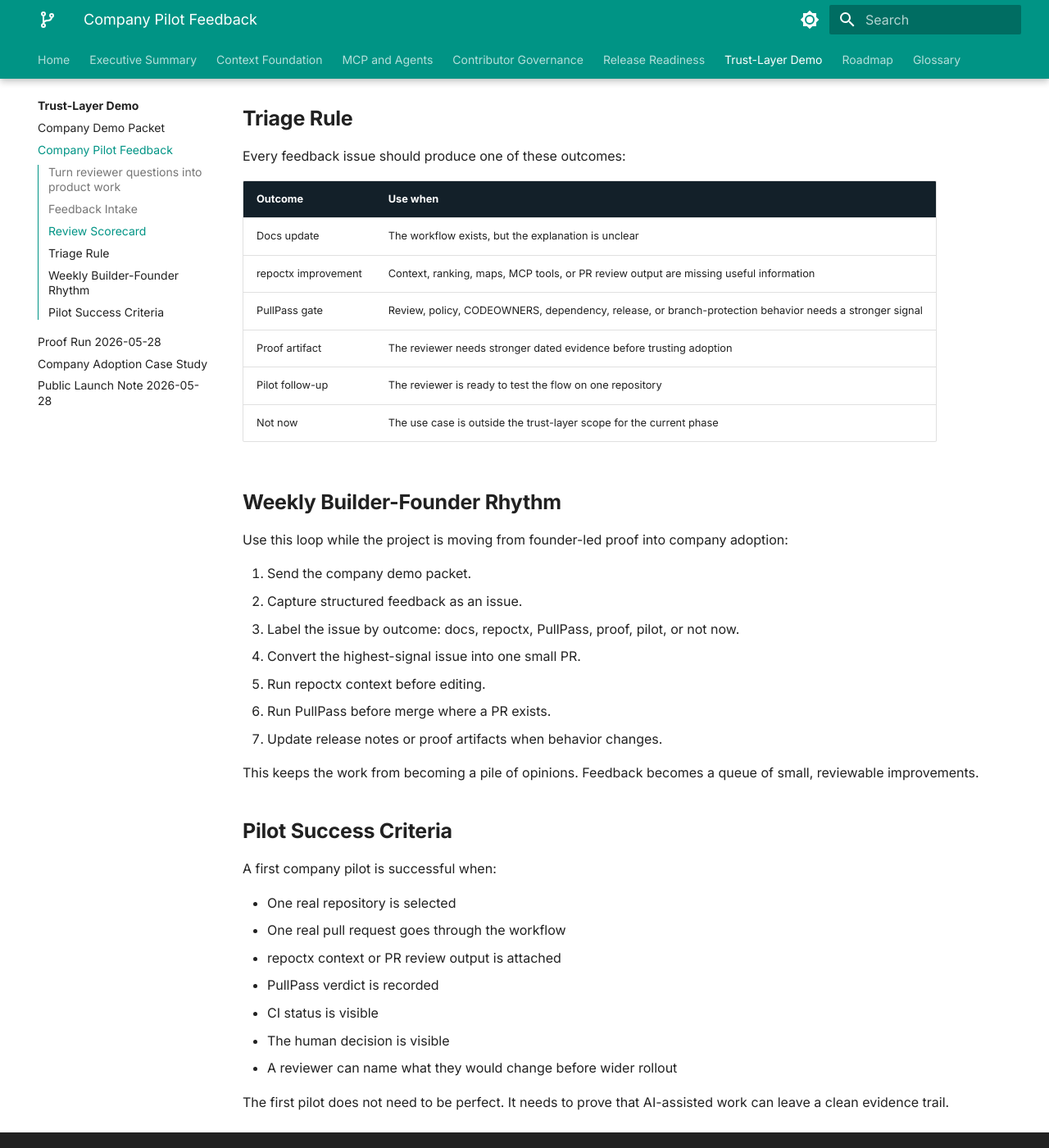
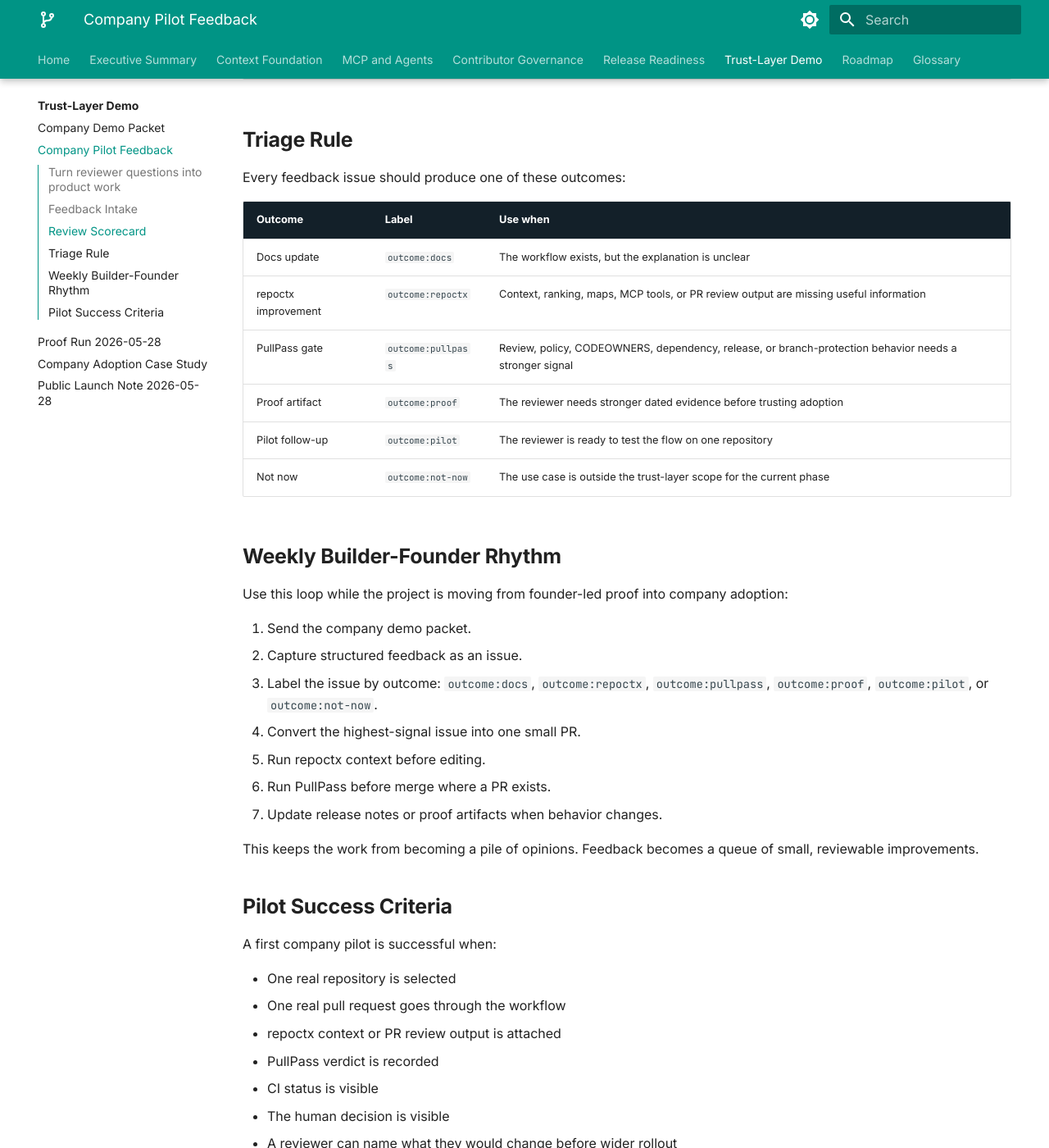
Before and after one commit to BASHBOP/otito, an MkDocs documentation site: the page built from docs/05-trust-layer-demo/company-pilot-feedback.md, in a window 1280 px wide and 1400 px high, scrolled down 1422 px. Shown: the whole window at 82% size. Built offline with MkDocs 1.6.1 and Material for MkDocs 9.7.7, drawn with Linux system fonts in a browser that asks for light colours; some of the changed text lies outside the part shown.

Commit message:
docs: wire pilot feedback triage labels

```diff
--- a/docs/05-trust-layer-demo/company-pilot-feedback.md
+++ b/docs/05-trust-layer-demo/company-pilot-feedback.md
@@ -12,7 +12,7 @@ The goal is to capture three things:
 
 ## Feedback Intake
 
-Open a **Company pilot feedback** issue after a reviewer has read the [company demo packet](./company-demo-packet.md).
+Open a **Company pilot feedback** issue after a reviewer has read the [company demo packet](./company-demo-packet.md). New issues from that form are labeled `pilot-feedback`, `trust-layer`, and `enhancement` automatically.
 
 Good feedback is structured and sanitized:
 
@@ -41,14 +41,14 @@ Use this scorecard when reviewing company feedback.
 
 Every feedback issue should produce one of these outcomes:
 
-| Outcome | Use when |
-| --- | --- |
-| Docs update | The workflow exists, but the explanation is unclear |
-| repoctx improvement | Context, ranking, maps, MCP tools, or PR review output are missing useful information |
-| PullPass gate | Review, policy, CODEOWNERS, dependency, release, or branch-protection behavior needs a stronger signal |
-| Proof artifact | The reviewer needs stronger dated evidence before trusting adoption |
-| Pilot follow-up | The reviewer is ready to test the flow on one repository |
-| Not now | The use case is outside the trust-layer scope for the current phase |
+| Outcome | Label | Use when |
+| --- | --- | --- |
+| Docs update | `outcome:docs` | The workflow exists, but the explanation is unclear |
+| repoctx improvement | `outcome:repoctx` | Context, ranking, maps, MCP tools, or PR review output are missing useful information |
+| PullPass gate | `outcome:pullpass` | Review, policy, CODEOWNERS, dependency, release, or branch-protection behavior needs a stronger signal |
+| Proof artifact | `outcome:proof` | The reviewer needs stronger dated evidence before trusting adoption |
+| Pilot follow-up | `outcome:pilot` | The reviewer is ready to test the flow on one repository |
+| Not now | `outcome:not-now` | The use case is outside the trust-layer scope for the current phase |
 
 ## Weekly Builder-Founder Rhythm
 
@@ -56,7 +56,7 @@ Use this loop while the project is moving from founder-led proof into company ad
 
 1. Send the company demo packet.
 2. Capture structured feedback as an issue.
-3. Label the issue by outcome: docs, repoctx, PullPass, proof, pilot, or not now.
+3. Label the issue by outcome: `outcome:docs`, `outcome:repoctx`, `outcome:pullpass`, `outcome:proof`, `outcome:pilot`, or `outcome:not-now`.
 4. Convert the highest-signal issue into one small PR.
 5. Run repoctx context before editing.
 6. Run PullPass before merge where a PR exists.
```
Also changed, not shown: 1 other file.
